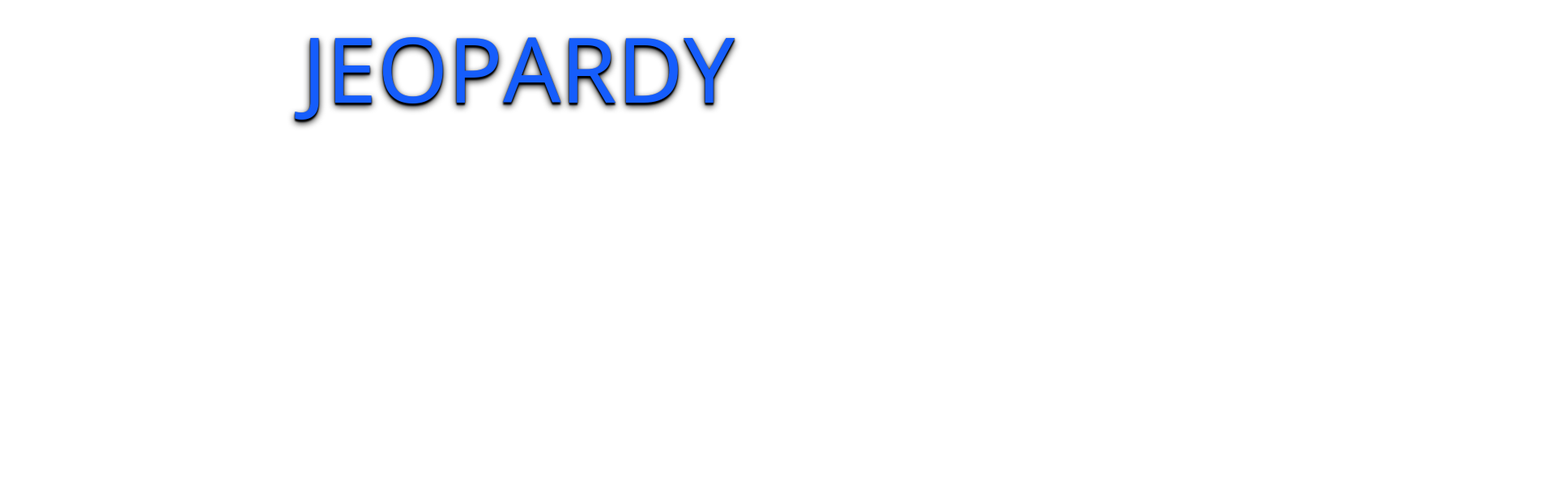
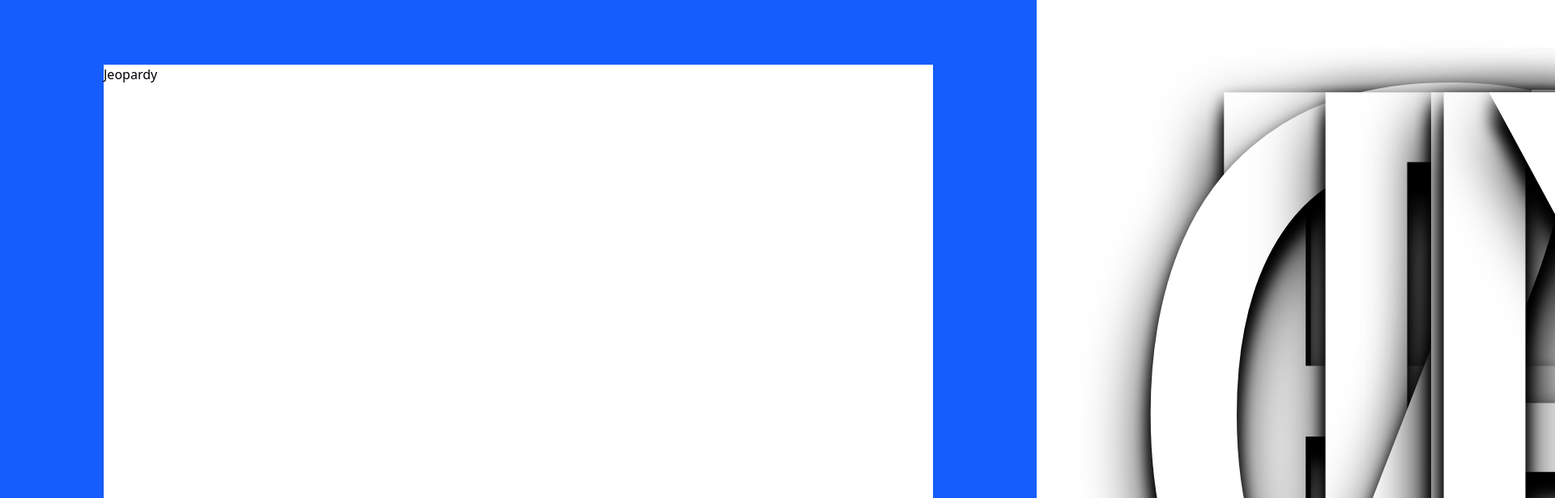
Before and after one commit to Kyle-Pixley/jeopardy, a React (Vite) app in the folder Jeopardy/: page / in a window 1280 px wide. Shown: the top 616 px of the page at 81% size, 1920 px wide, since content can reach past the window. Built offline with nearby package versions, Linux system fonts and the light colour scheme.

Commit message:
Intro Animations/WIP

```diff
--- a/Jeopardy/src/App.jsx
+++ b/Jeopardy/src/App.jsx
@@ -1,40 +1,48 @@
-import { useState } from 'react';
-import './App.css';
+import { useState, useEffect } from 'react';
+import GameOne from './Components/GameOne';
 
 function App() {
 
   const [ catagories, setCatagories ] = useState([
 
   ])
+  const [ gameStart, setGameStart ] = useState(false);
+
+  useEffect(() => {
+    setTimeout(() => {
+      setGameStart(true);
+    }, 3450)
+  })
 
   return (
-    <div className='flex  justify-center h-full'>
+    <div className='flex  justify-center h-full bg-blue-600'>
       <section>
-          <span className='inline-block text-blue-600 text-[7em] text-shadow-lg/100
+          <span className='inline-block text-white text-[7em] text-shadow-lg/100
             animate-slide-in-right'>
               J</span>
-          <span className='inline-block text-blue-600 text-[7em] text-shadow-lg/100
+          <span className='inline-block text-white text-[7em] text-shadow-lg/100
             animate-slide-in-right-2'>
               E</span>
-          <span className='inline-block text-blue-600 text-[7em] text-shadow-lg/100
+          <span className='inline-block text-white text-[7em] text-shadow-lg/100
             animate-slide-in-right-3'>
               O</span>
-          <span className='inline-block text-blue-600 text-[7em] text-shadow-lg/100
+          <span className='inline-block text-white text-[7em] text-shadow-lg/100
             animate-slide-in-right-4'>
               P</span>
-          <span className='inline-block text-blue-600 text-[7em] text-shadow-lg/100
+          <span className='inline-block text-white text-[7em] text-shadow-lg/100
             animate-slide-in-right-5'>
               A</span>
-          <span className='inline-block text-blue-600 text-[7em] text-shadow-lg/100
+          <span className='inline-block text-white text-[7em] text-shadow-lg/100
             animate-slide-in-right-6'>
               R</span>
-          <span className='inline-block text-blue-600 text-[7em] text-shadow-lg/100
+          <span className='inline-block text-white text-[7em] text-shadow-lg/100
             animate-slide-in-right-7'>
               D</span>
-          <span className='inline-block text-blue-600 text-[7em] text-shadow-lg/100
+          <span className='inline-block text-white text-[7em] text-shadow-lg/100
             animate-slide-in-right-8'>
               Y</span>
       </section>
+      { gameStart ? <GameOne /> : null }
     </div>
   )
 }
--- /dev/null
+++ b/Jeopardy/src/Components/GameOne.jsx
@@ -0,0 +1,13 @@
+import React from 'react';
+
+function GameOne() {
+  return (
+    <div className='position: absolute h-full w-full animate-slide-down flex flex-col justify-center items-center'>
+        <section className='w-[80%] h-[80%] bg-white'>
+            Jeopardy
+        </section>
+    </div>
+  )
+}
+
+export default GameOne;
--- a/Jeopardy/src/index.css
+++ b/Jeopardy/src/index.css
@@ -31,12 +31,17 @@
     68% { transform: translate(-6vw, 9vh) scale(1.6); }
     70% { transform: translate(-3vw, 12vh) scale(1.8); }
     72% { transform: translate(-1vw, 15vh) scale(2); }
-    74% { transform: translate(2vw, 17vh) scale(1); }
-    76% { transform: translate(4vw, 20vh) scale(1); }
-    78% { transform: translate(6vw, 25vh) scale(1); }
-    80% { transform: translate(0, 0) scale(1); }
-    82% { transform: translate(0, 0) scale(1); }
-    84% { transform: translate(0, 0) scale(1); }
-    86% { transform: translate(0, 0) scale(1); }
+    74% { transform: translate(2vw, 17vh) scale(2.2); }
+    76% { transform: translate(4vw, 20vh) scale(2.4); }
+    78% { transform: translate(6vw, 25vh) scale(2.6); }
+    80% { transform: translate(10vw, 34vh) scale(2.8); }
+    100% { transform: translate(100vw, 50vh) scale(10); }
+  }
+
+  --animate-slide-down: slide-down 1s ease-out both;
+
+  @keyframes slide-down {
+    0% { transform: translateY(-100vh) }
+    100% { transform: translateY(0) }
   }
 }
```
Also changed, not shown: Jeopardy/src/App.css (deleted).
